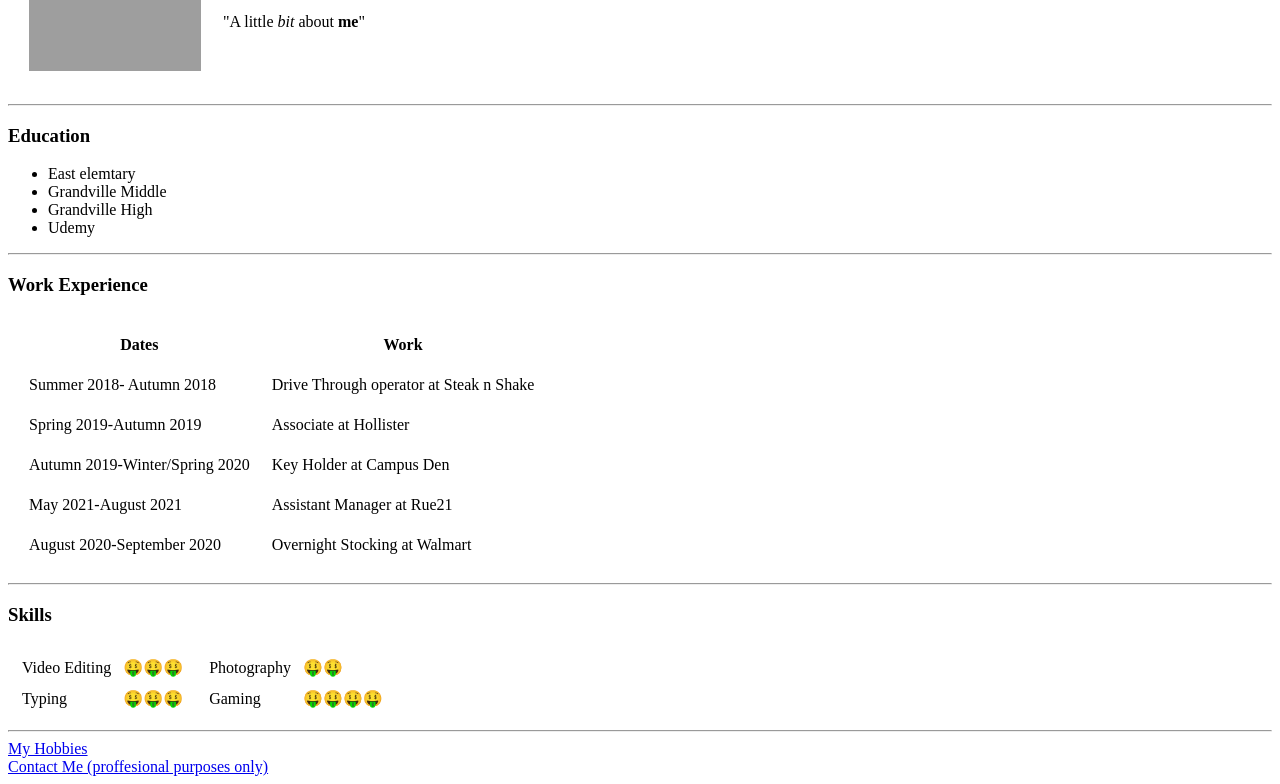
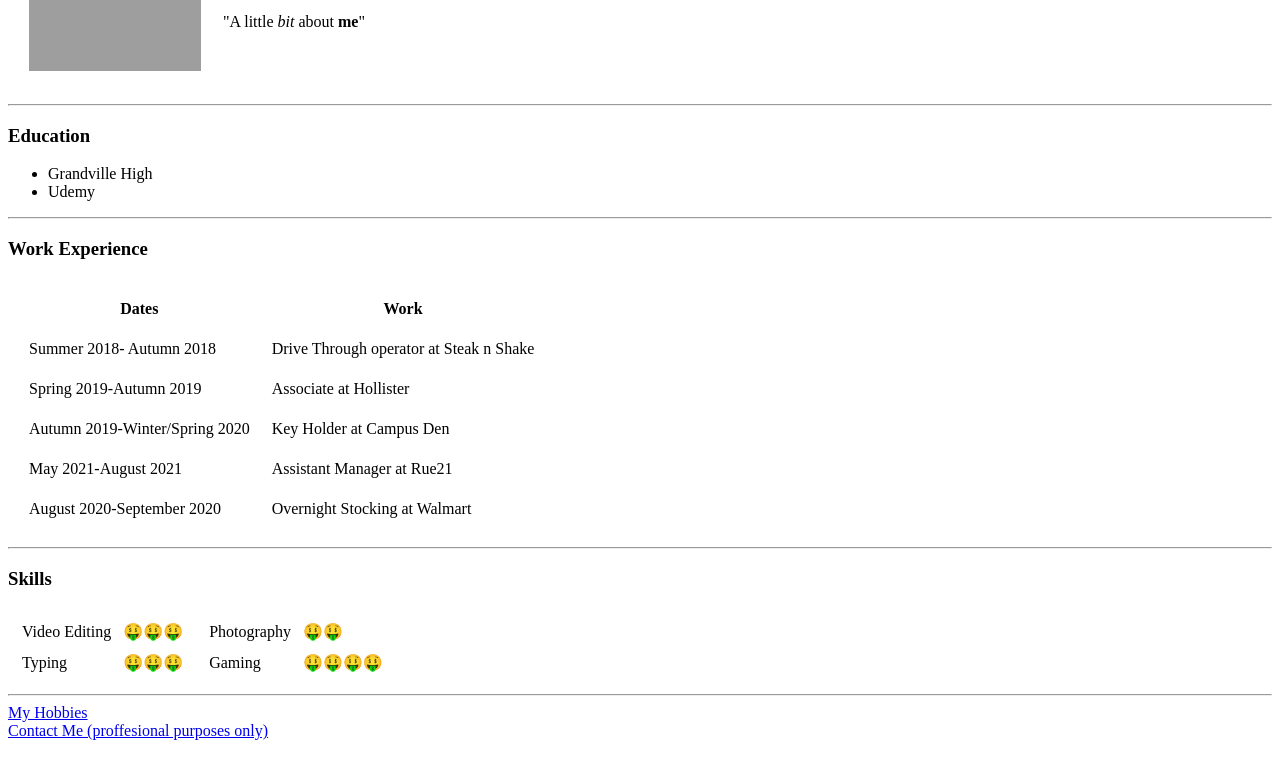
Before and after one commit to RaulAgVa/cv, a plain HTML site: page index.html in a window 1280 px wide. Shown: the part 158-942 px from the top of the page. After the commit the page ends 906 px from the top, so only its background shows below. Drawn offline with Linux system fonts and the light colour scheme; grey boxes are pictures that could not be loaded.

Commit message:
Update index.html

```diff
--- a/index.html
+++ b/index.html
@@ -19,8 +19,6 @@
   <hr>
   <h3>Education</h3>
   <ul>
-    <li>East elemtary</li>
-    <li>Grandville Middle</li>
     <li>Grandville High</li>
     <li>Udemy</li>
    </ul>
```
